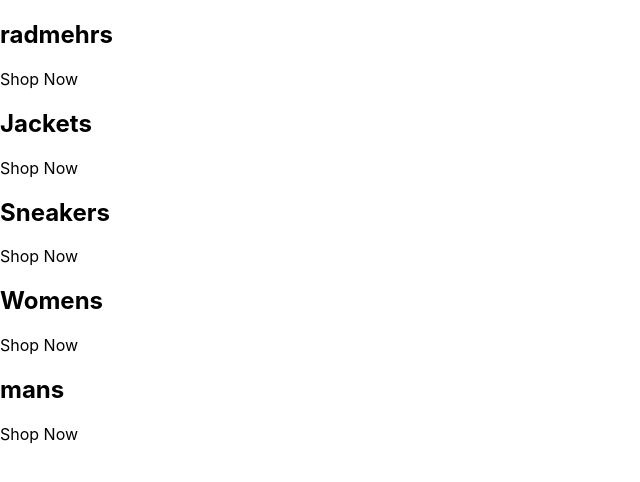
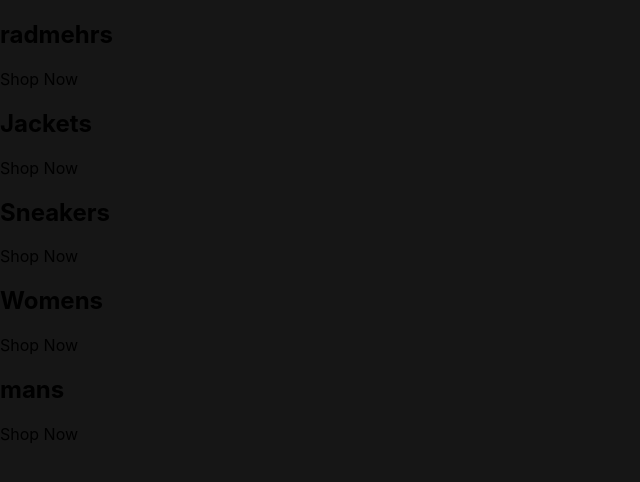
Before and after one commit to radmehrazari/shopping-app, a React (Create React App) app: page / in a window 1280 px wide. Shown: the top 482 px of the page, without its empty margins (0-640 px from the left). Built offline with nearby package versions, Linux system fonts and the light colour scheme.

Commit message:
css changes

```diff
--- a/src/index.css
+++ b/src/index.css
@@ -5,9 +5,5 @@ body {
     sans-serif;
   -webkit-font-smoothing: antialiased;
   -moz-osx-font-smoothing: grayscale;
+  background-color: #161616;
 }
-
-code {
-  font-family: source-code-pro, Menlo, Monaco, Consolas, 'Courier New',
-    monospace;
-}
```
